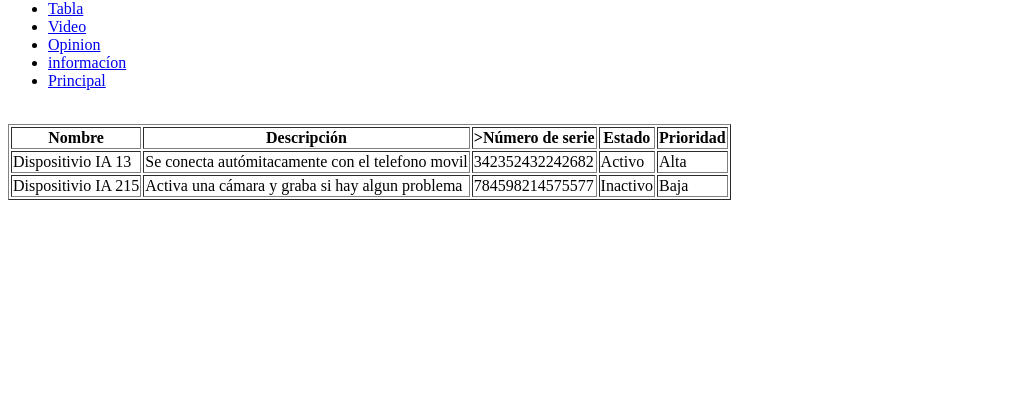
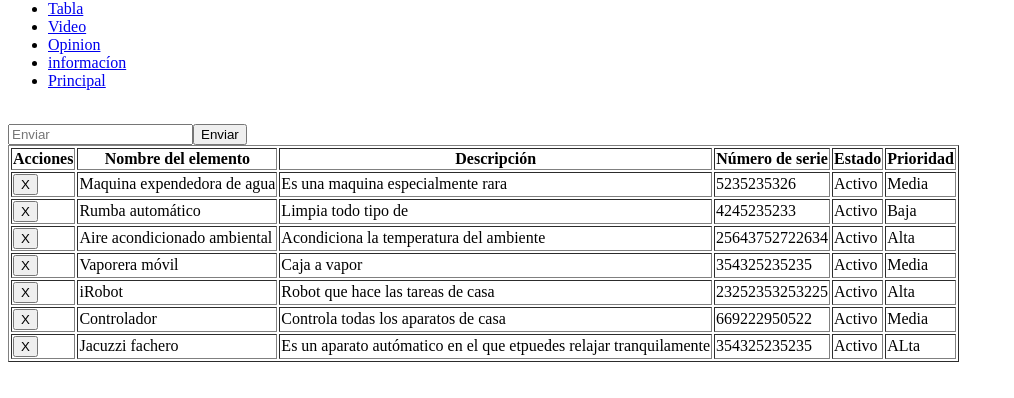
Before and after one commit to Luismiruua/monfab1, a plain HTML site: page tabla.html in a window 1280 px wide. Shown: the part 114-512 px from the top of the page, without its empty margins (0-1014 px from the left). Drawn offline with Linux system fonts and the light colour scheme.

Commit message:
Add files via upload

```diff
--- a/tabla.html
+++ b/tabla.html
@@ -1,10 +1,12 @@
 <!DOCTYPE html>
 <html lang="en">
-    <head>
-        <meta charset="UTF-8">
-        <meta http-equiv="X-UA-Compatible" content="IE=edge">
-        <meta name="viewport" content="width=device-width, initial-scale=1.0">
-    </head>
+<head>
+    <meta charset="UTF-8">
+    <meta http-equiv="X-UA-Compatible" content="IE=edge">
+    <meta name="viewport" content="width=device-width, initial-scale=1.0">
+    <title>Document</title>
+</head>
+
     <body>
         <title>Formulario</title>
         <header>
@@ -22,30 +24,13 @@
                 </ul>
             </nav>
             <br>
-            <table class="default" border="1" >
-                <tr>
-                    <th>Nombre</th>
-                    <th>Descripción</th>
-                    <th>>Número de serie</th>
-                    <th>Estado</th>
-                    <th>Prioridad</th>
-                </tr>
-                <tr>
-                    <td>Dispositivio IA 13</td>
-                    <td>Se conecta autómitacamente con el telefono movil</td>
-                    <td>342352432242682</td>
-                    <td>Activo</td>
-                    <td>Alta</td>
-                </tr>
-                <tr>
-                    <td>Dispositivio IA 215</td>
-                    <td>Activa una cámara y graba si hay algun problema</td>
-                    <td>784598214575577</td>
-                    <td>Inactivo</td>
-                    <td>Baja</td>
-                </tr>
+            <section id="filtro" onsubmit="filtrar()">
+                <input type="search" id="buscar" onkeyup="mostr()" onkeypress="return (event.charCode >=65 && event.charCode <= 122 || event.charCode == 32)" placeholder="Enviar" ><input type="button" id="env" value="Enviar" onclick="validar()">
+                <table id="tablaDts" border="1">
+                </table>
+                <script src="./js/script.js"></script>
+            </section>
 
-            </table>
         </main>
     </body>
 </html>
```
